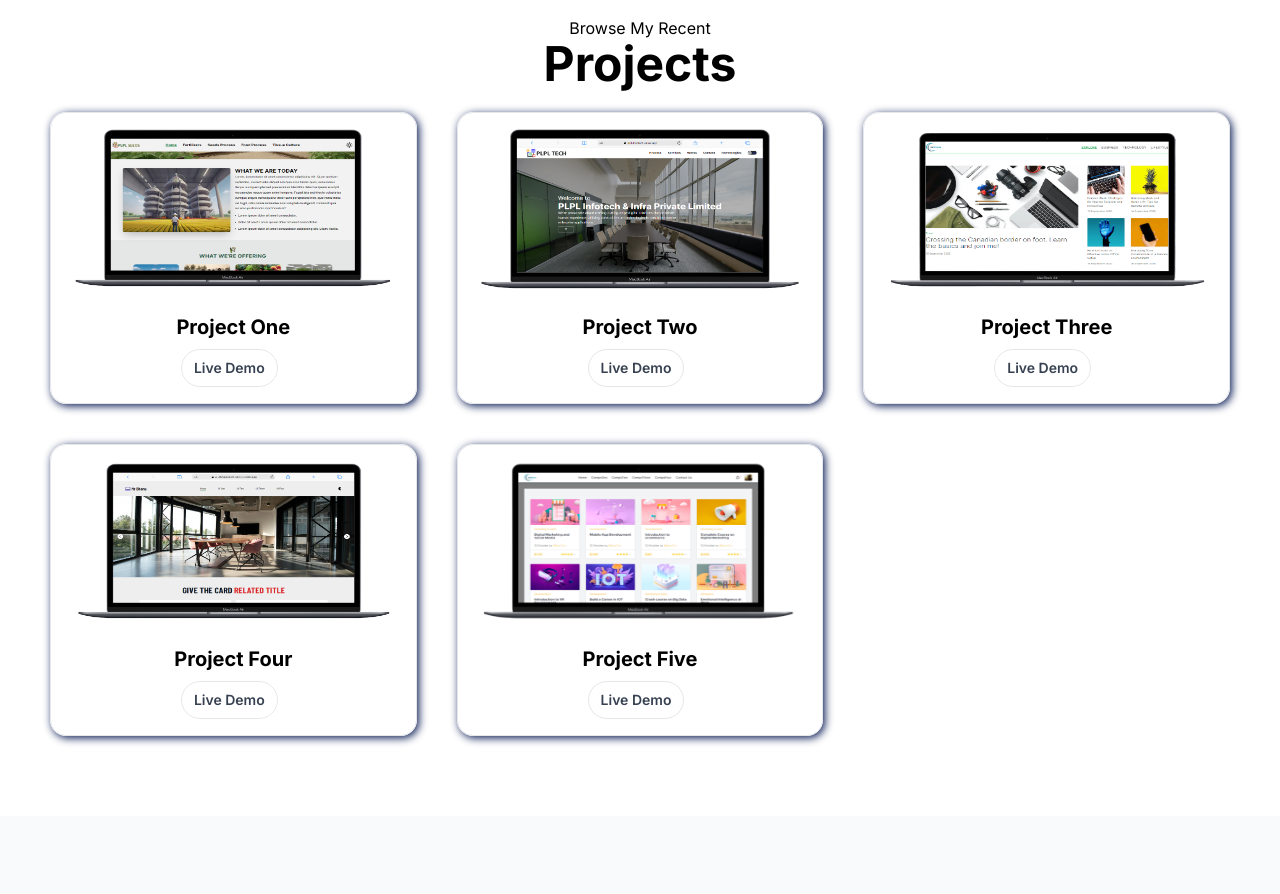
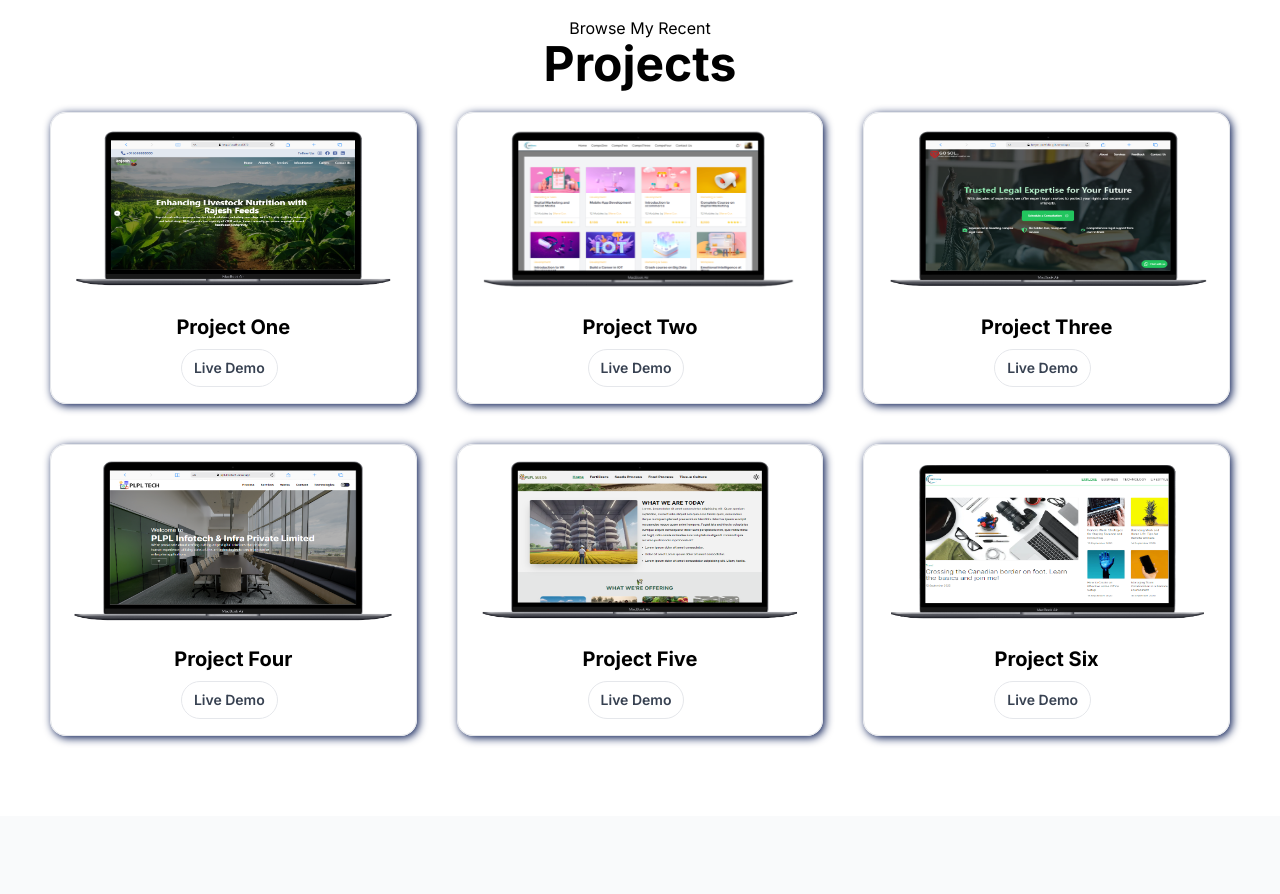
Before and after one commit to bhanudova02/portfolio, a Next.js app: page / in a window 1280 px wide. Shown: the part 1940-2834 px from the top of the page. Built offline with nearby package versions, Linux system fonts and the light colour scheme.

Commit message:
new ui changes added

```diff
--- a/src/components/Projects.tsx
+++ b/src/components/Projects.tsx
@@ -3,31 +3,38 @@ import Image from "next/image";
 import Link from "next/link";
 export default function Projects() {
     const projectData = [
+
+        {
+            imgSrc: "/Rajesh_seeds.png",
+            title: "Project One",
+            Link: "https://rajesh-seeds.vercel.app/"
+        },
+        {
+            imgSrc: "/project_one.png",
+            title: "Project Two",
+            Link: "https://ui-components-sooty.vercel.app/"
+        },
+        {
+            imgSrc: "/lawyer_project.png",
+            title: "Project Three",
+            Link: "https://lawyer-portfolio-gilt.vercel.app/"
+        },
+        {
+            imgSrc: "/PSP_ProjectTwo.png",
+            title: "Project Four",
+            Link: "https://office-site-ebon.vercel.app/"
+        },
+
         {
             imgSrc: "/PSP_Project.png",
-            title: "Project One",
+            title: "Project Five",
             Link: "https://plpl-sedds.vercel.app/"
         },
         {
-            imgSrc: "/PSP_ProjectTwo.png",
-            title: "Project Two",
-            Link: "https://office-site-ebon.vercel.app/"
-        },
-        {
             imgSrc: "/project_two.png",
-            title: "Project Three",
+            title: "Project Six",
             Link: "https://blog-project-nine-pink.vercel.app/"
         },
-        {
-            imgSrc: "/UI_ComponentProject.png",
-            title: "Project Four",
-            Link: "https://ui-pages-delta.vercel.app"
-        },
-        {
-            imgSrc: "/project_one.png",
-            title: "Project Five",
-            Link: "https://ui-components-sooty.vercel.app/"
-        }
     ]
     return (<>
         <div className="container-fluid mx-auto py-20" id="project">
```
Also changed, not shown: public/Rajesh_seeds.png (added), public/lawyer_project.png (added).
